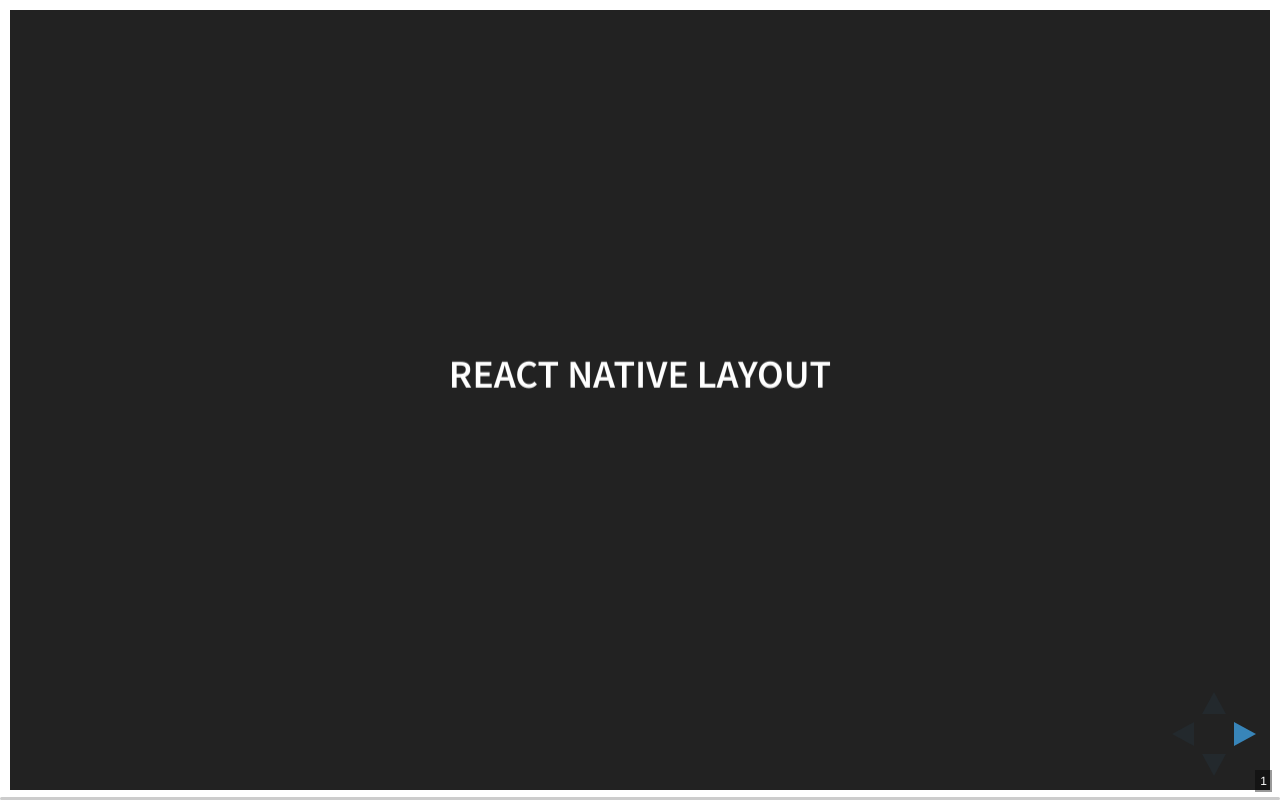
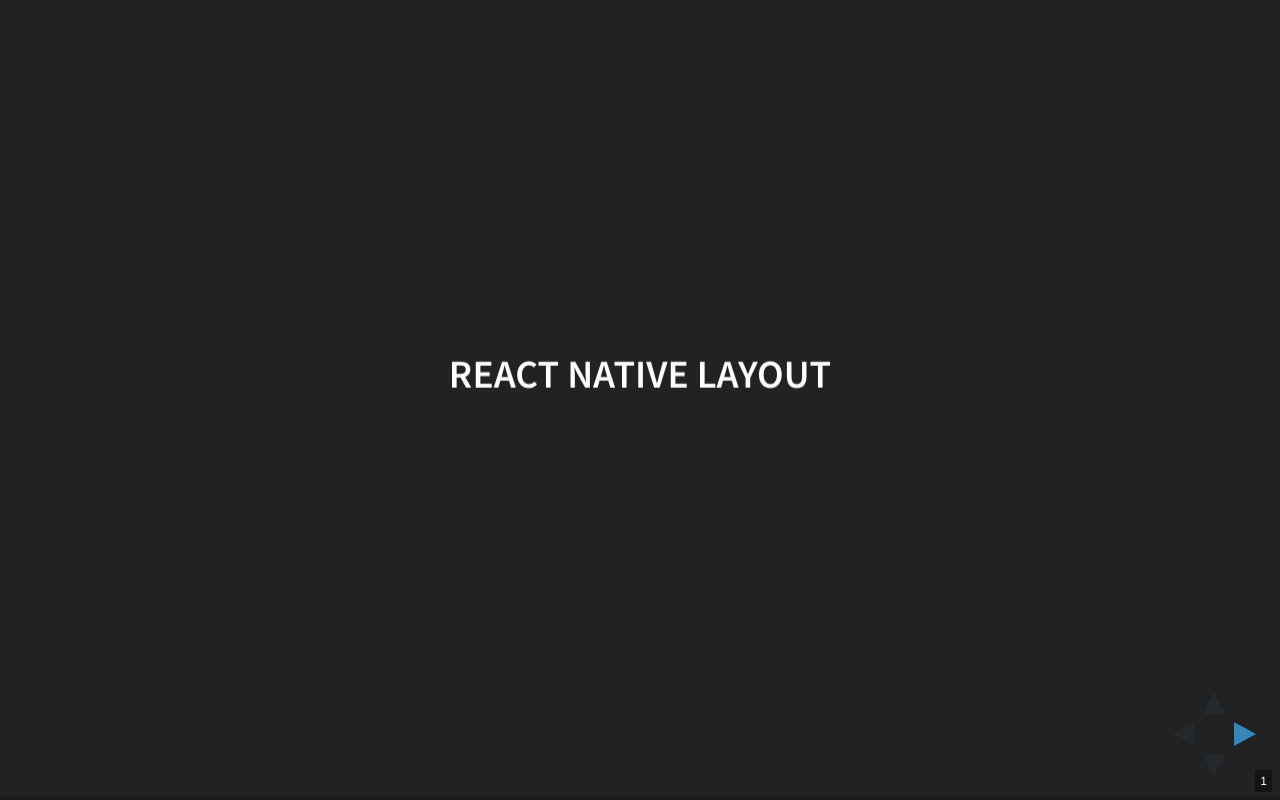
Before and after one commit to rnlessons/layout, a website: page index.html in a window 1280 px wide. Drawn offline with nearby package versions, Linux system fonts and the light colour scheme.

Commit message:
Remove wrong border

```diff
--- a/index.html
+++ b/index.html
@@ -77,7 +77,7 @@
 </head>
 
 <body style="height:100%">
-	<div class="reveal" style="height:100%;border:10px solid #fff">
+	<div class="reveal" style="height:100%">
 		<div class="slides" style="height:100%">
 			<section>
 				<h3>React Native Layout</h3>
```
